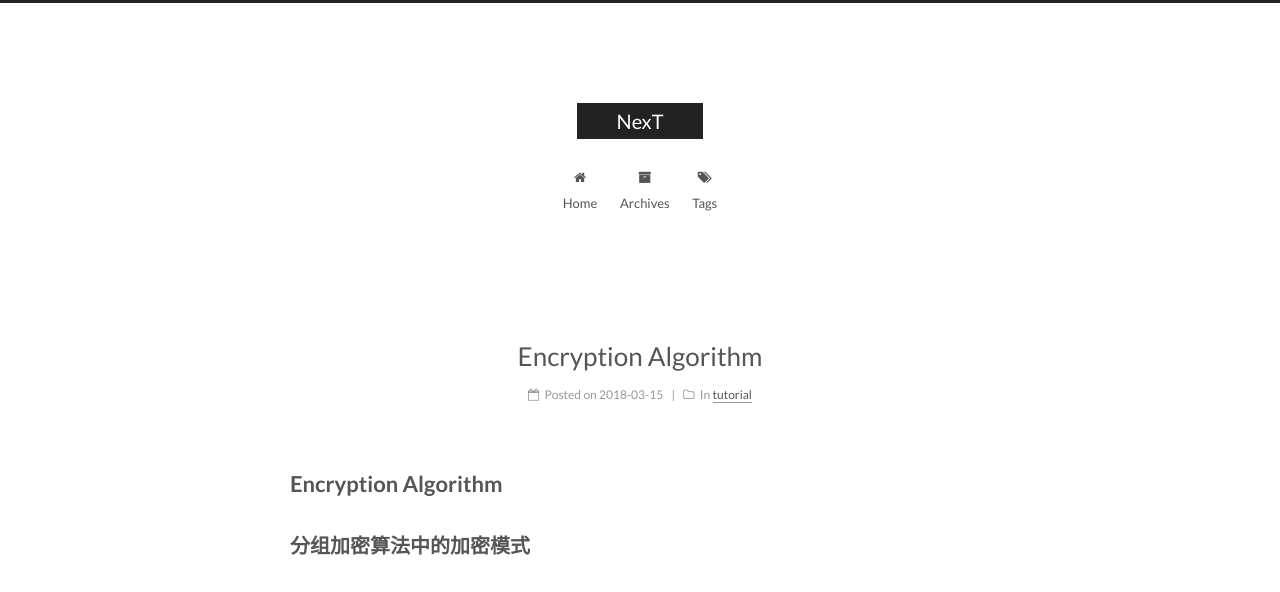
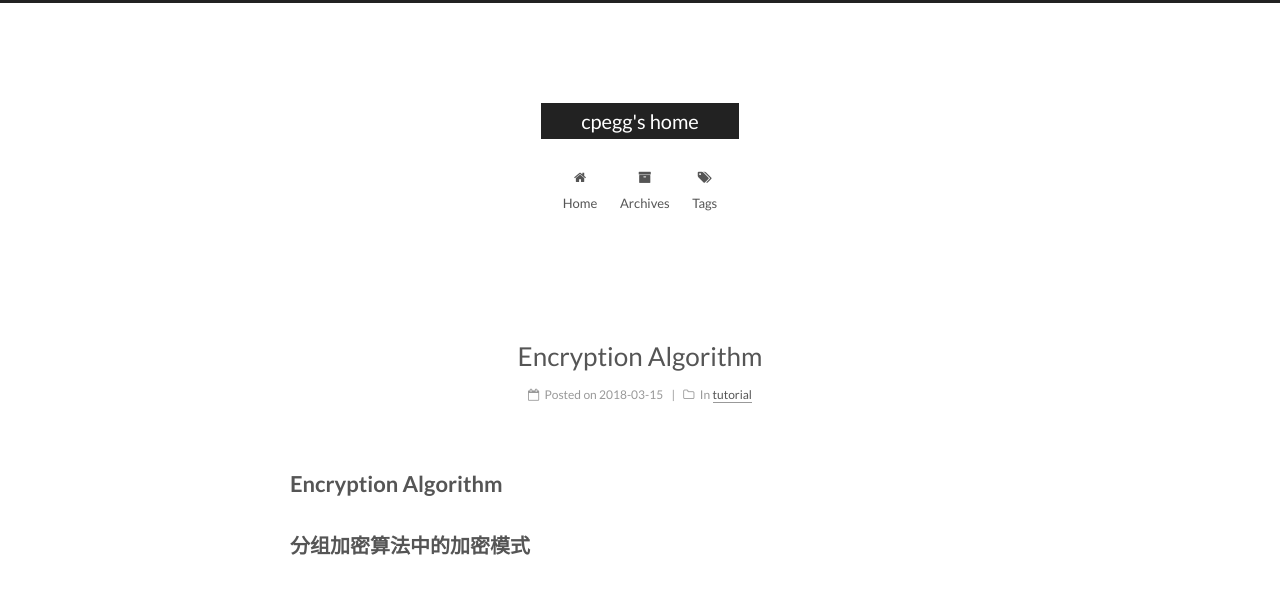
Before and after one commit to cpeggg/cpeggg.github.io, a Jekyll site: the page built from index.html, in a window 1280 px wide. Shown: the top 592 px of the page. Built offline with Jekyll 4.4.1, drawn with Linux system fonts in a browser that asks for light colours; the list of posts is cut into pages by our own code.

Commit message:
Update _config.yml

```diff
--- a/_config.yml
+++ b/_config.yml
@@ -4,9 +4,9 @@
 # ---------------------------------------------------------------
 
 # Site
-title: NexT
+title: cpegg's home
 subtitle:
-description:
+description: used for upload personal note
 author: John Doe
 # Support language: de, en, fr-FR, id, ja, ko, pt-BR, pt, ru, zh-Hans, zh-hk, zh-tw
 language: en
@@ -78,7 +78,7 @@ plugins:
 favicon: /assets/favicon.ico
 
 # Set default keywords (Use a comma to separate)
-keywords: "Jekyll, NexT"
+keywords: "cpegg, security"
 
 # Set rss to false to disable feed link.
 # Leave rss as empty to use site's feed link.
@@ -86,7 +86,7 @@ keywords: "Jekyll, NexT"
 rss:
 
 # Specify the date when the site was setup
-#since: 2015
+#since: 2018
 
 # icon between year and author @Footer
 authoricon: heart
```
